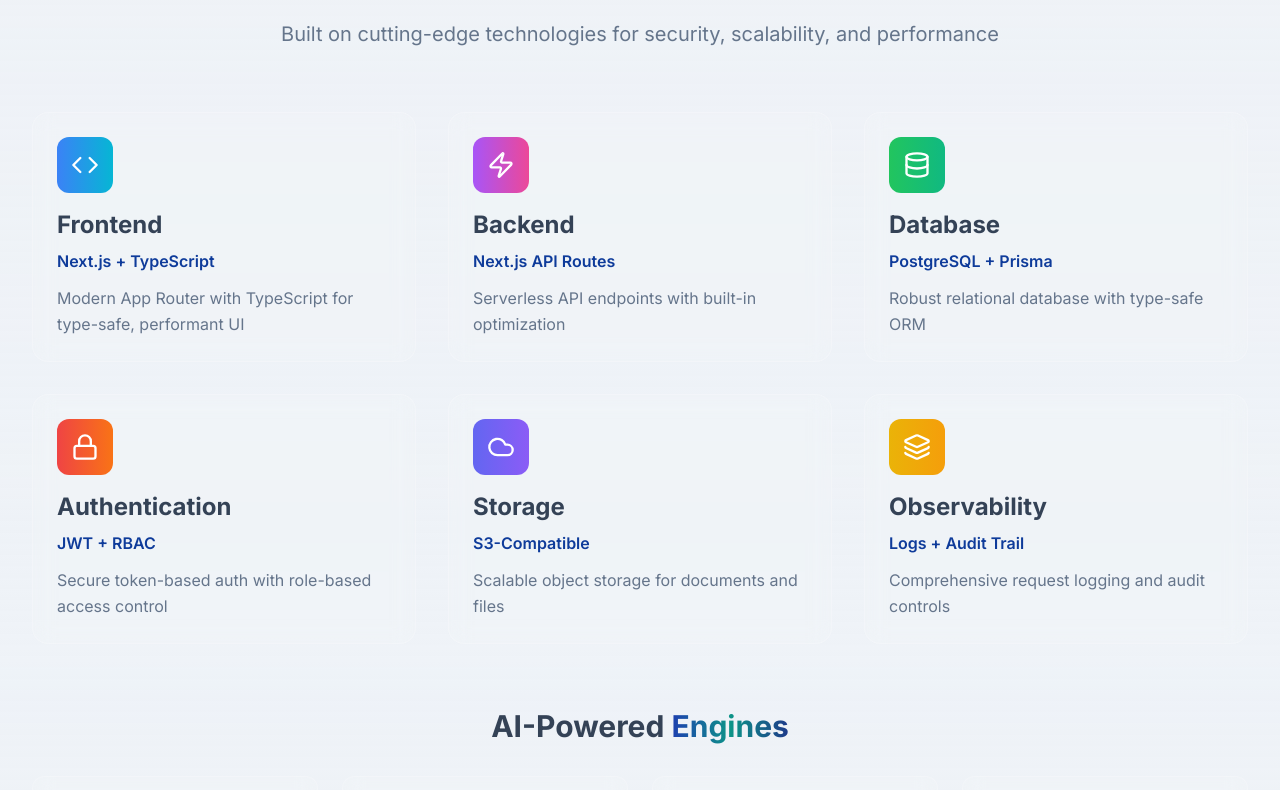
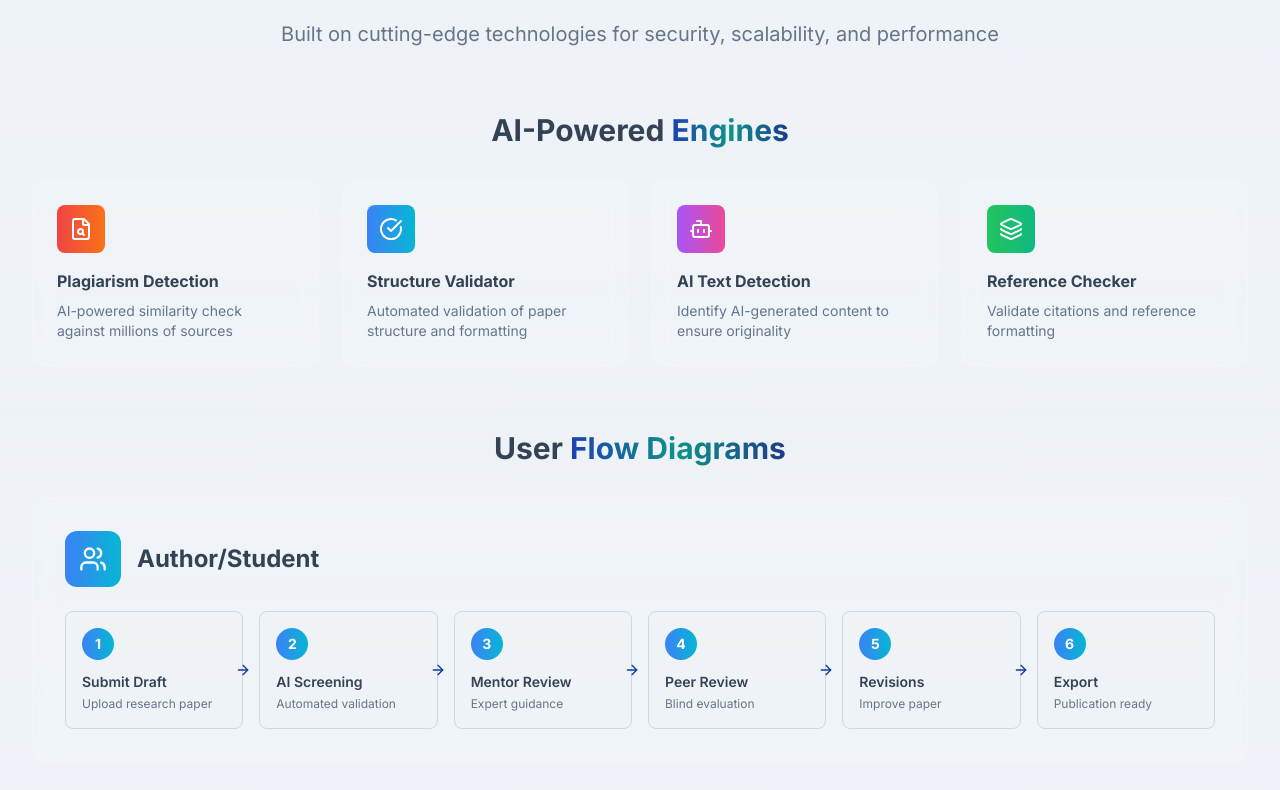
Before and after one commit to carthworks/paperpublishIQ, a Next.js app: page / in a window 1280 px wide. Shown: the part 2450-3240 px from the top of the page. Built offline with nearby package versions, Linux system fonts and the light colour scheme.

Commit message:
first commit trimmed

```diff
--- a/components/ArchitectureSection.tsx
+++ b/components/ArchitectureSection.tsx
@@ -127,7 +127,7 @@
                 <div className="absolute bottom-1/4 right-1/4 w-96 h-96 bg-purple-400/20 rounded-full blur-3xl" />
             </div>
 
-            <div className="container mx-auto px-4 sm:px-6 lg:px-8">
+            <div className="container mx-auto px-4 sm:px-6 lg:px-8 ">
                 {/* Section Header */}
                 <motion.div
                     initial={{ opacity: 0, y: 20 }}
@@ -145,7 +145,7 @@
                 </motion.div>
 
                 {/* Architecture Grid */}
-                <div className="grid md:grid-cols-2 lg:grid-cols-3 gap-8 mb-16">
+                <div className="grid md:grid-cols-2 lg:grid-cols-3 gap-8 mb-16 hidden">
                     {architectureComponents.map((component, index) => {
                         const Icon = component.icon;
                         return (
--- a/components/TargetUsersSection.tsx
+++ b/components/TargetUsersSection.tsx
@@ -163,7 +163,7 @@
                     whileInView={{ opacity: 1, y: 0 }}
                     viewport={{ once: true }}
                     transition={{ delay: 0.3, duration: 0.6 }}
-                    className="grid grid-cols-2 md:grid-cols-4 gap-6"
+                    className="grid grid-cols-2 md:grid-cols-4 gap-6 hidden"
                 >
                     {[
                         { label: "Active Users", value: "10K+", color: "from-blue-500 to-cyan-500" },
```
